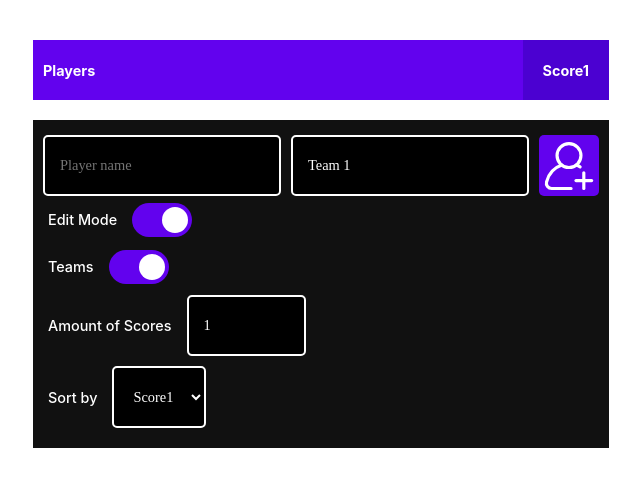
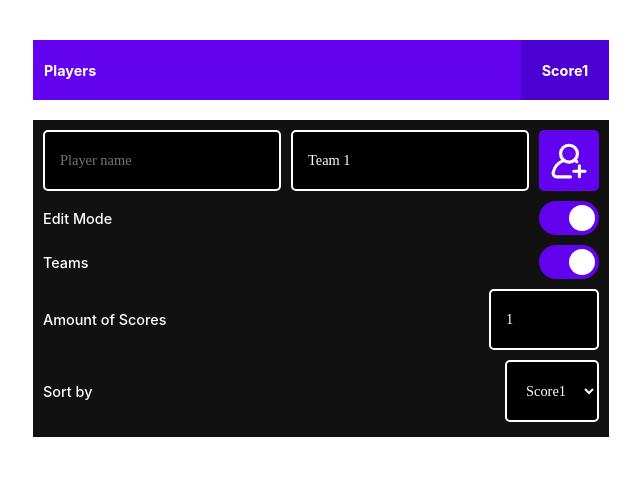
Before and after one commit to TxaiPereira/Leaderboard, a React (Create React App) app: page / in a window 1280 px wide. Shown: the top 486 px of the page, without its empty margins (319-959 px from the left). Built offline with nearby package versions, Linux system fonts and the light colour scheme.

Commit message:
updated styling

```diff
--- a/src/App.js
+++ b/src/App.js
@@ -281,7 +281,7 @@ function App() {
       </PlayerList>
 
       <SettingsWrapper editMode={isEditMode}>
-        <NewPlayerWrapper visibility={isEditMode}>
+        <NewPlayerWrapper>
           <NewPlayerInputWrapper>
             <NewPlayerInput
               maxLength={12}
--- a/src/colors.js
+++ b/src/colors.js
@@ -54,8 +54,8 @@ export const scoreTextWidth = "40px";
 export const nameHeaderInputWidth = "100%";
 
 export const sectionMargin = "20px";
-export const settingsWrapperPadding = "15px 0";
+export const settingsWrapperPadding = "10px 0";
 export const optionWrapperPadding = "5px 0";
-export const numberInputWidth = "85px";
+export const numberInputWidth = "76px";
 
 export const shadowColor = "#999";
--- a/src/components/Player/styles.js
+++ b/src/components/Player/styles.js
@@ -26,8 +26,8 @@ import PlusImg from "./assets/plus.svg";
 import MinusImg from "./assets/minus.svg";
 import MinusImg2 from "./assets/minus2.svg";
 
-export const PlayerItem = styled.li`
-  list-style: none;
+export const PlayerItem = styled.tr`
+  border: 0px solid transparent;
 `;
 
 export const PlayerButton = styled.button`
@@ -46,7 +46,7 @@ export const PlayerButton = styled.button`
   height: 60px;
 `;
 
-export const NameWrapper = styled.div`
+export const NameWrapper = styled.td`
   display: flex;
   align-items: center;
   width: 40%;
@@ -67,7 +67,7 @@ export const ScoresWrapper = styled.div`
   justify-content: flex-end;
 `;
 
-export const ScoreWrapper = styled.div`
+export const ScoreWrapper = styled.td`
   background-color: ${(props) =>
     props.color === 1 ? backgroundColor1 : backgroundColor2};
   display: flex;
--- a/src/components/PlayerHeaders/styles.js
+++ b/src/components/PlayerHeaders/styles.js
@@ -17,16 +17,17 @@ import {
   nameHeaderInputWidth,
 } from "../../colors";
 
-export const PlayerHeaderWrapper = styled.li`
+export const PlayerHeaderWrapper = styled.tr`
   display: flex;
   background-color: ${barBackgroundColor1};
   height: ${barHeight};
   justify-content: space-between;
   flex-direction: reverse-row;
   width: 100%;
+  text-align: left;
 `;
 
-export const NameHeaderWrapper = styled.div`
+export const NameHeaderWrapper = styled.th`
   display: ${(props) => (props.visibility === false ? "visible" : "hidden")};
   display: flex;
   align-items: center;
@@ -62,7 +63,7 @@ export const ScoreNamesWrapper = styled.div`
   width: 60%;
 `;
 
-export const ScoreNameWrapper = styled.div`
+export const ScoreNameWrapper = styled.th`
   background-color: ${(props) =>
     props.color === 1 ? barBackgroundColor1 : barBackgroundColor2};
   display: flex;
--- a/src/components/Teams/styles.js
+++ b/src/components/Teams/styles.js
@@ -11,14 +11,18 @@ import {
   sectionMargin,
 } from "../../colors";
 
-export const TeamList = styled.ul`
+export const TeamList = styled.table`
   margin: 0;
   padding: 0;
   margin: ${sectionMargin} 0;
   width: 100%;
+  border: none;
+  border-collapse: collapse;
+  border-top-width: 0px;
+  border-top-style: none;
 `;
 
-export const TeamWrapper = styled.li`
+export const TeamWrapper = styled.tr`
   display: ${(props) => (props.visibility === true ? "flex" : "none")};
   background-color: ${backgroundColor1};
   :hover {
@@ -28,7 +32,7 @@ export const TeamWrapper = styled.li`
   justify-content: space-between;
 `;
 
-export const NameWrapper = styled.div`
+export const NameWrapper = styled.td`
   display: flex;
   align-items: center;
   min-width: ${nameWrapperWidth};
@@ -49,7 +53,7 @@ export const ScoresWrapper = styled.div`
   justify-content: flex-end;
 `;
 
-export const ScoreWrapper = styled.div`
+export const ScoreWrapper = styled.td`
   background-color: ${(props) =>
     props.color === 1 ? backgroundColor1 : backgroundColor2};
   display: flex;
--- a/src/styles.js
+++ b/src/styles.js
@@ -42,15 +42,19 @@ export const Body = styled.div`
   }
 `;
 
-export const PlayerList = styled.ul`
+export const PlayerList = styled.table`
   margin: 0;
   padding: 0;
+  border: none;
+  border-collapse: collapse;
+  border-top-width: 0px;
+  border-top-style: none;
 `;
 
 export const NewPlayerWrapper = styled.div`
-  display: ${(props) => (props.visibility === true ? "flex" : "none")};
+  display: flex;
   width: 100%;
-  margin: 0 5px 0 10px;
+  padding: 0 5px 5px 10px;
 `;
 
 export const NewPlayerInputWrapper = styled.div`
@@ -66,7 +70,7 @@ export const NewPlayerInput = styled.input`
   border: ${inputBorder};
   border-radius: ${inputRadius};
   padding: ${inputPadding};
-  width: ${(props) => (props.teamsEnabled === true ? "42%" : "100%")};
+  width: ${(props) => (props.teamsEnabled === true ? "45%" : "100%")};
   margin-right: 10px;
 `;
 
@@ -79,7 +83,7 @@ export const NewTeamInput = styled.input`
   border: ${inputBorder};
   border-radius: ${inputRadius};
   padding: ${inputPadding};
-  width: 42%;
+  width: 45%;
   margin-right: 10px;
 `;
 
@@ -104,14 +108,14 @@ export const Label = styled.label`
   font-size: ${textFontSize};
   color: ${textColor};
   font-weight: 500;
-  margin: 10px 15px;
 `;
 
 export const OptionWrapper = styled.div`
   display: ${(props) => (props.visibility === true ? "flex" : "none")};
   align-items: center;
   padding: ${optionWrapperPadding};
-  width: 100%;
+  justify-content: space-between;
+  padding: 5px 10px;
 `;
 
 export const NumberInput = styled.input`
```
Also changed, not shown: src/assets/add_player.svg.
